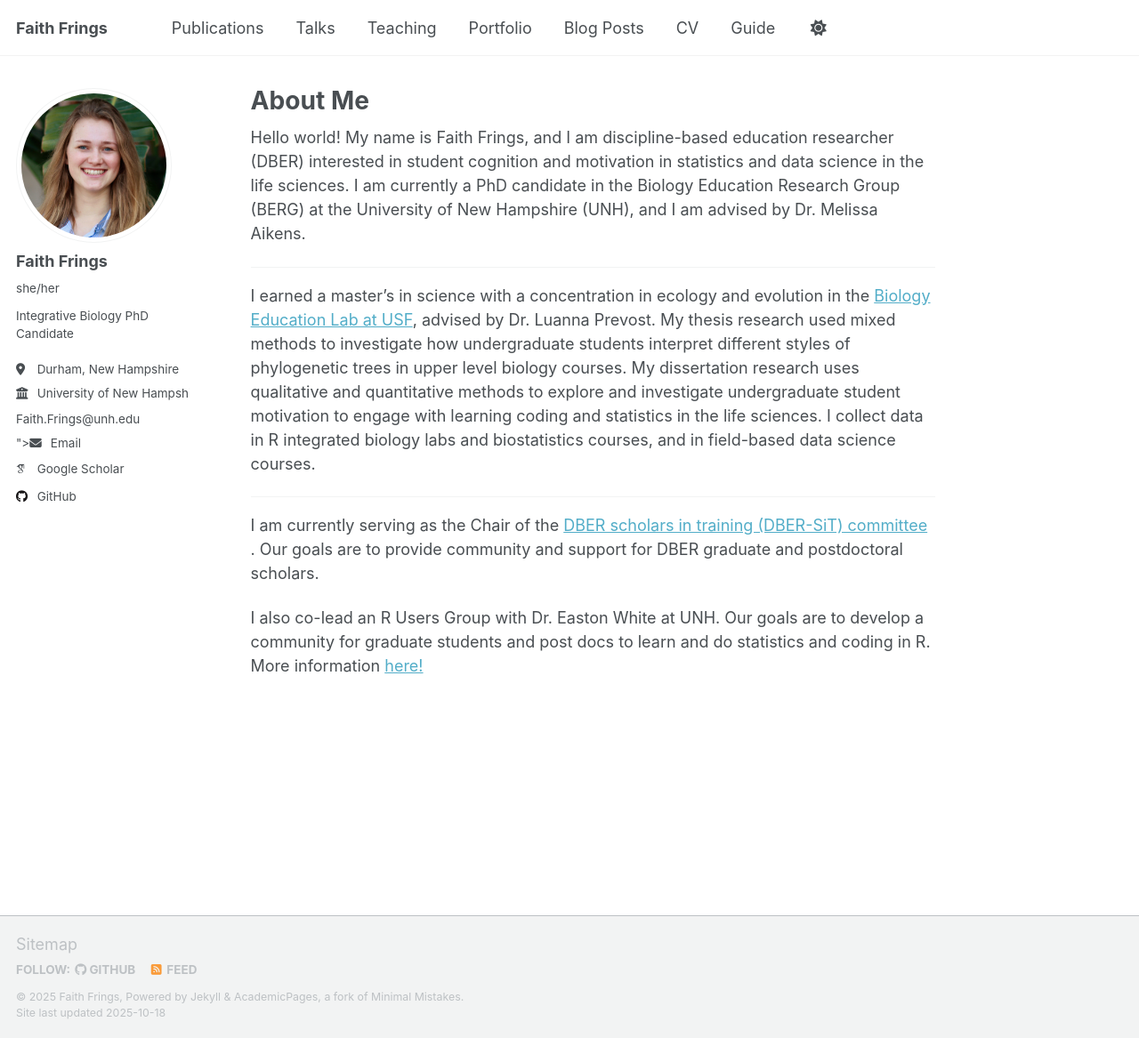
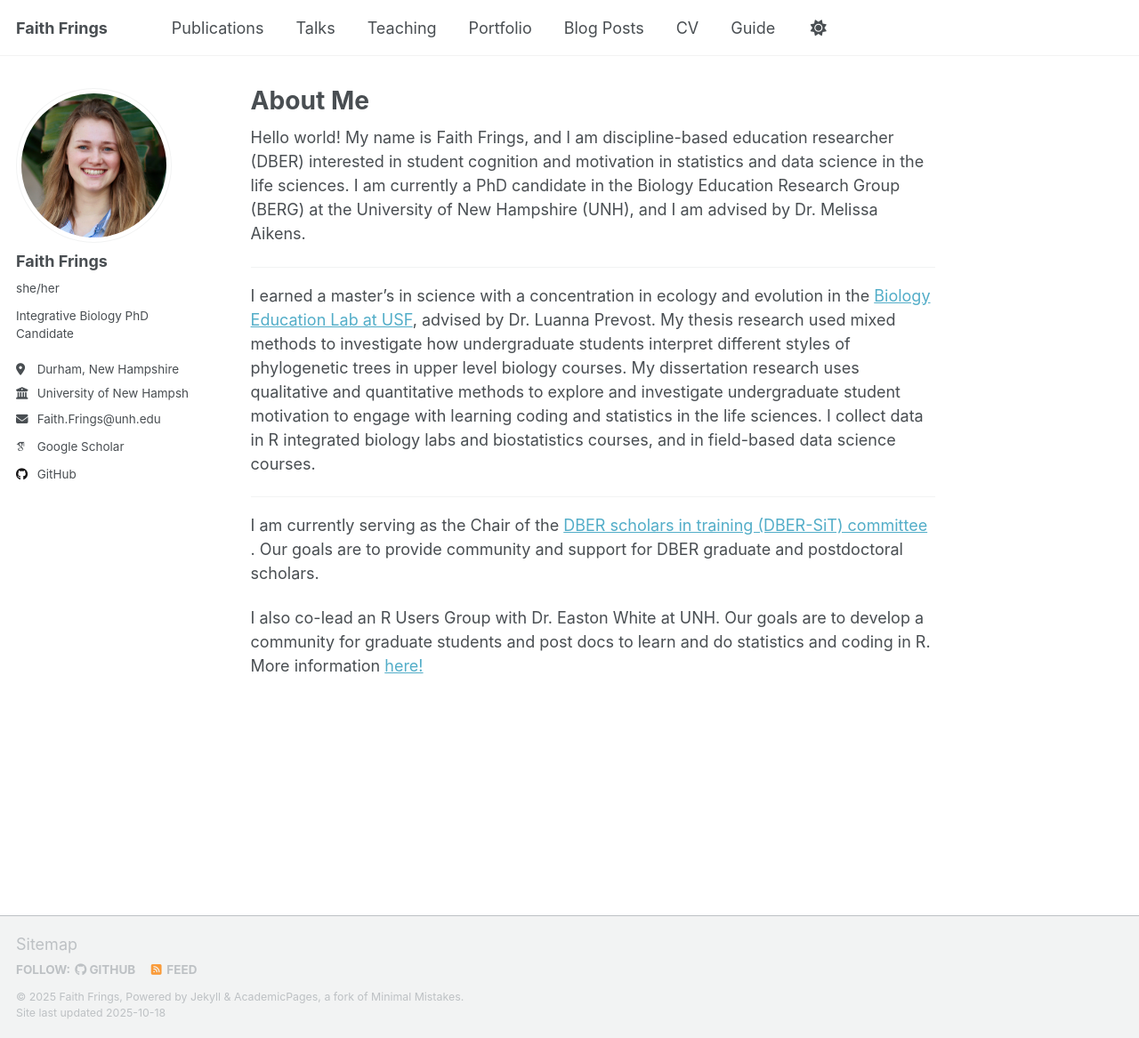
Before and after one commit to faithfrings/faithfrings.github.io, a Jekyll site: the page built from _pages/about.md, in a window 1280 px wide and 1167 px high. Shown: the whole window at 89% size. Built offline with Jekyll 4.4.1, drawn with Linux system fonts in a browser that asks for light colours; some web fonts are replaced; a script that is not in the unit is left out.

Commit message:
update email icon

```diff
--- a/_config.yml
+++ b/_config.yml
@@ -30,7 +30,7 @@ author:
   location         : "Durham, New Hampshire"
   employer         : "University of New Hampshire"
   uri              : # URL
-  email            : '<a href="mailto:Faith.Frings@unh.edu">Faith.Frings@unh.edu</a>'
+  email            : "Faith.Frings@unh.edu"
 
   # Academic websites
   academia         : # URL
--- a/_includes/author-profile.html
+++ b/_includes/author-profile.html
@@ -34,7 +34,9 @@
         <li><a href="{{ author.uri }}"><i class="fas fa-fw fa-link icon-pad-right" aria-hidden="true"></i>{{ site.data.ui-text[site.locale].website_label | default: "Website" }}</a></li>
       {% endif %}
       {% if author.email %}
-        <li><a href="mailto:{{ author.email }}"><i class="fas fa-fw fa-envelope icon-pad-right" aria-hidden="true"></i>{{ site.data.ui-text[site.locale].email_label | default: "Email" }}</a></li>
+        <li><a href="mailto:{{ author.email | encode_email }}"><i class="fas fa-fw fa-envelope icon-pad-right" aria-hidden="true"></i>{{ author.email }}
+        </a>
+        </li>
       {% endif %}
 
       <!-- Font Awesome and Academicons icons / Academic websites -->
```
